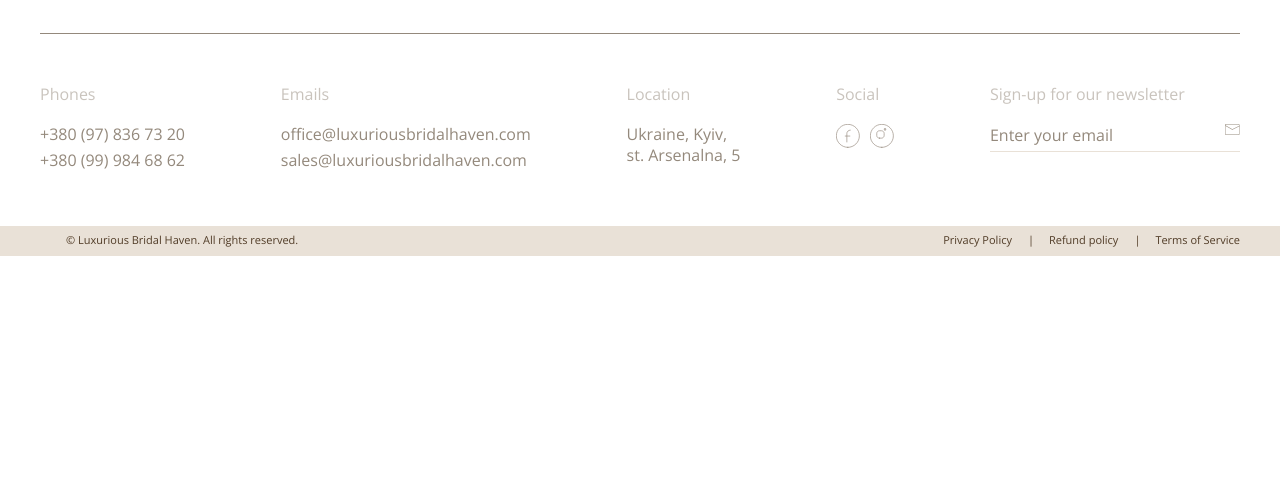
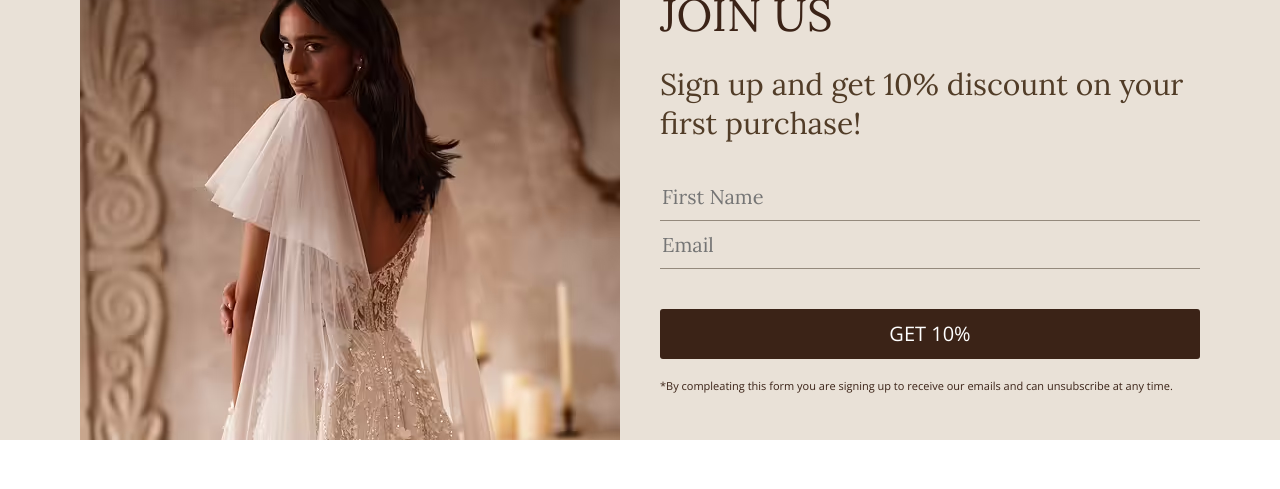
Before and after one commit to Vikitoria1/bridal-haven, a website: page app/pages/index.html in a window 1280 px wide. Shown: the part 1843-2332 px from the top of the page. Before the commit the page ends 2099 px from the top, so only its background shows below. Drawn offline with nearby package versions, Linux system fonts and the light colour scheme; files that its build step writes are made by us from their sources; files whose address does not match are found by name.

Commit message:
added section join-us

```diff
--- /dev/null
+++ b/app/components/join-us.html
@@ -0,0 +1,29 @@
+<section class="join-us">
+  <div class="container">
+    <div class="join-us__inner">
+      <picture>
+        <source srcset="images/join-us-img.avif" type="image/avif">
+        <source srcset="images/join-us-img.webp" type="image/webp">
+        <img class="join-us__img" src="images/join-us-img.jpg" alt="gitl in dress">
+      </picture>
+      <div class="join-us__box">
+        <h2 class="join-us__title">
+          JOIN US
+        </h2>
+        <p class="join-us__text">
+          Sign up and get 10% discount on your first purchase!
+        </p>
+        <form class="join-us__form" action="">
+          <input class="join-us__input" type="text" placeholder="First Name">
+          <input class="join-us__input" type="email" placeholder="Email">
+          <button class="join-us__btn" type="submit">
+            GET 10%
+          </button>
+          <p class="join-us__form-caption">
+            *By compleating this form you are signing up to receive our emails and can unsubscribe at any time.
+          </p>
+        </form>
+      </div>
+    </div>
+  </div>
+</section>
--- a/app/scss/style.scss
+++ b/app/scss/style.scss
@@ -241,23 +241,87 @@ body {
   &__box {
     position: relative;
     display: flex;
-    margin-left: -50px;
-    flex-direction: column;
-    max-width: 450px;
-    justify-content: flex-end;
+    padding-left: 40px;
+    padding-right: 40px;
   }
 
   &__box-img {
     position: absolute;
     top: 0;
-    left: 0;
-    width: 100%;
-    height: auto;
+    left: -75px;
+    max-width: fit-content;
   }
 
   &__caption {
+    margin-top: auto;
+    margin-bottom: 40px;
+    color: vars.$color-text-muted;
+    width: 290px;
+  }
+}
+
+.join-us {
+  background-color: vars.$bg-primary;
+
+  &__inner {
+    display: flex;
+    padding: 0 40px;
+    gap: 40px;
+  }
+
+  &__img {
+    max-width: 540px;
+  }
+
+  &__box {
+    padding: 35px 0;
+  }
+
+  &__title {
+    font-size: 45px;
+    margin-bottom: 20px;
+    @extend %lora-400;
+  }
+
+  &__text {
+    font-size: 30px;
+    margin-bottom: 40px;
+    @extend %lora-400;
+    color: vars.$color-primary;
+  }
+
+  &__form {
+    margin-bottom: 0;
+  }
+
+  &__input {
     display: block;
-    margin: 40px;
+    width: 100%;
+    border: none;
+    padding-bottom: 10px;
+    border-bottom: 1px solid vars.$color-text-muted;
+    background-color: transparent;
+    @extend %lora-400;
     color: vars.$color-text-muted;
   }
+
+    &__input + .join-us__input {
+margin-top: 10px;
+    }
+
+  &__btn {
+    text-transform: uppercase;
+    width: 100%;
+    display: block;
+    background-color: vars.$color-accent;
+    padding: 12px;
+    border-radius: 3px;
+    color: #fff;
+    margin-top: 40px;
+    margin-bottom: 20px;
+  }
+
+  &__form-caption {
+    font-size: 11px;
+  }
 }
```
Also changed, not shown: app/pages/index.html (+1 -0 lines), app/images/join-us-img.avif (added), app/images/join-us-img.jpg (added), app/images/join-us-img.webp (added), app/images/nex-coll-1.avif (deleted), app/images/nex-coll-1.jpg (deleted), app/images/nex-coll-1.webp (deleted), app/images/nex-coll-2.avif (deleted), app/images/nex-coll-2.jpg (deleted), app/images/nex-coll-2.webp (deleted), app/images/src/join-us-img.jpg (added).
